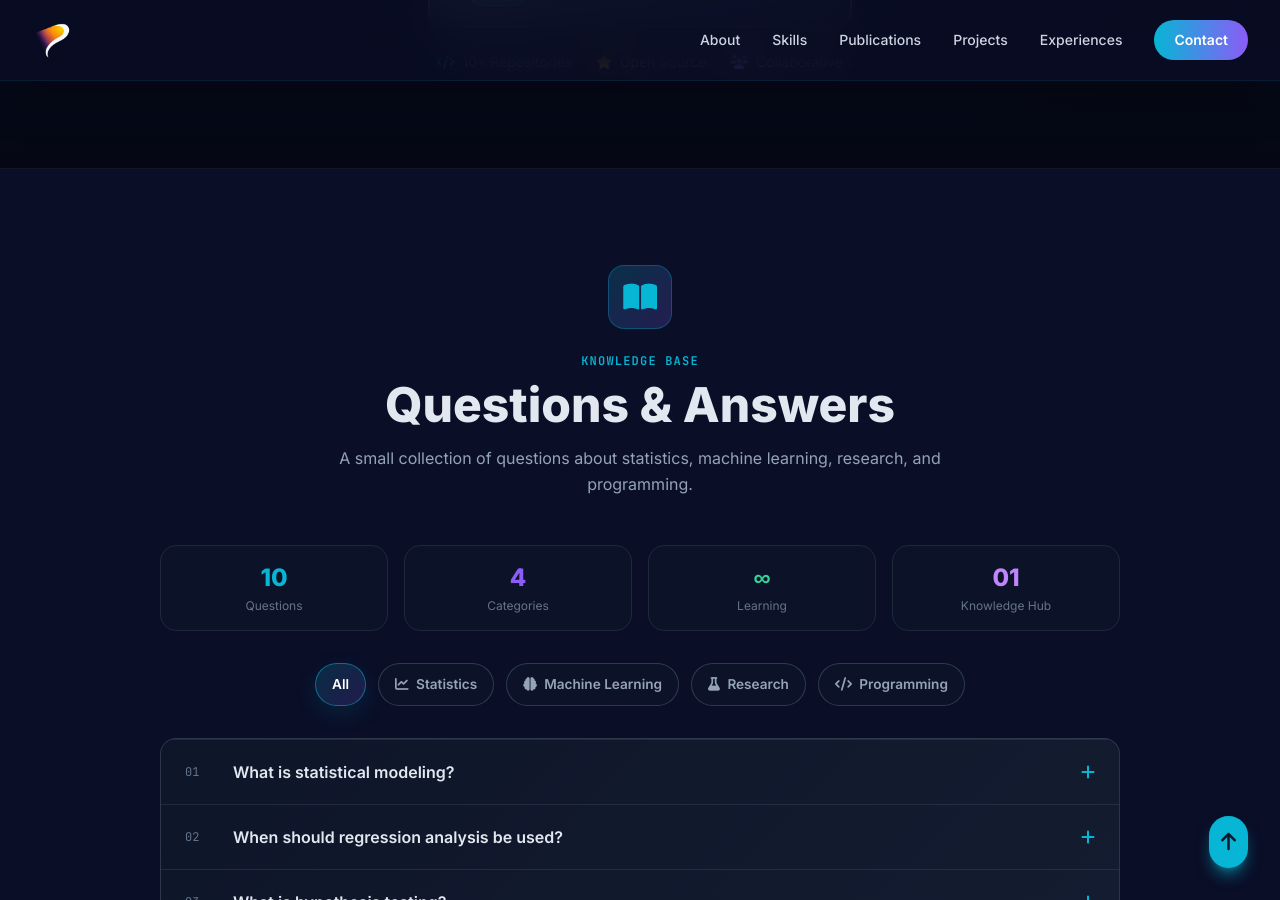
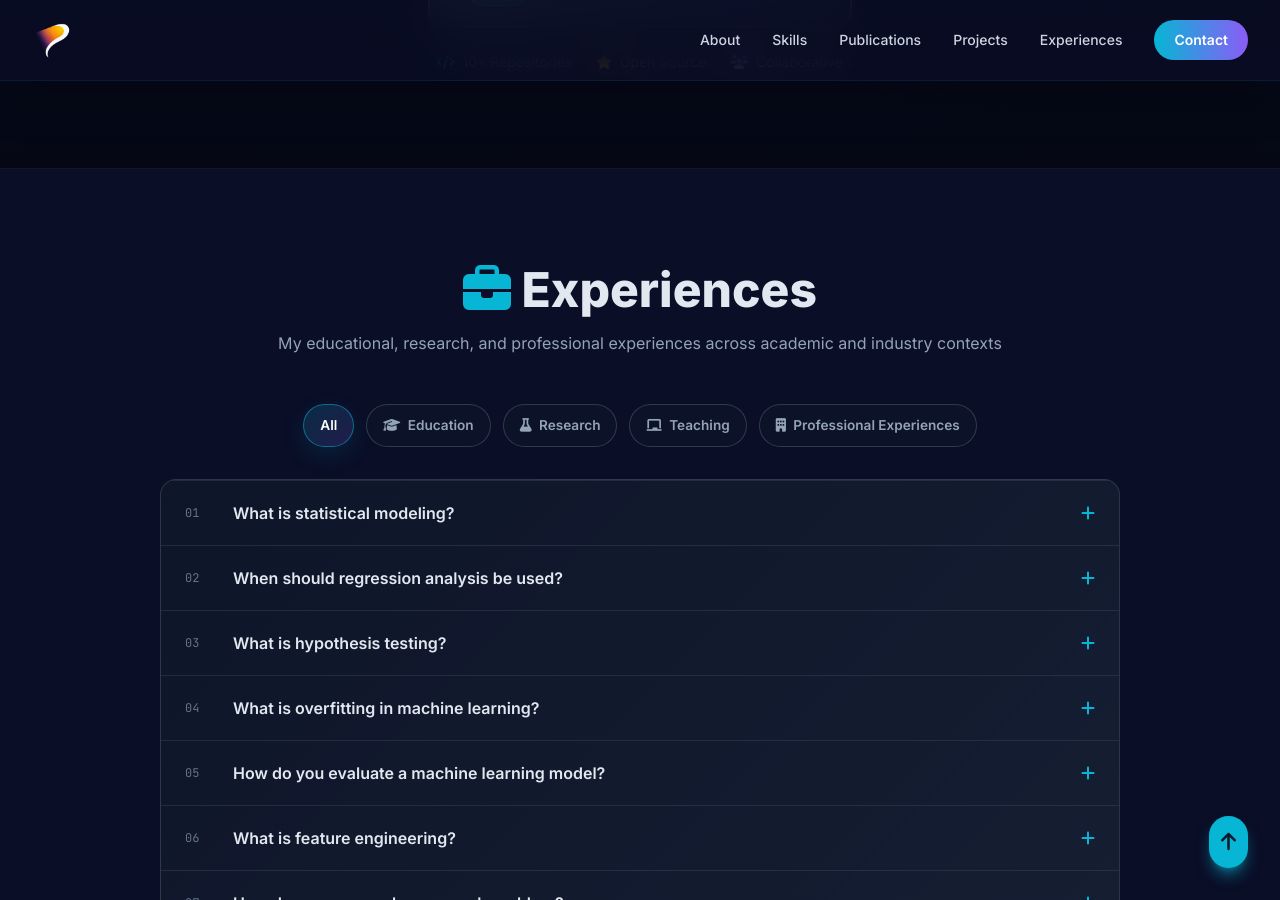
Before and after one commit to ParhamPishro/ParhamPishro.github.io, a Jekyll site: the page index.html, which Jekyll copies as it is, in a window 1280 px wide and 900 px high, scrolled down 4416 px. Built offline with Jekyll 4.4.1, drawn with Linux system fonts in a browser that asks for light colours; nearby versions of some CDN libraries; comment, search, counter and statistics services are not loaded.

Commit message:
Refactor index.html for clarity and new filters
Updated various sections to enhance clarity and added new categories for filtering.

```diff
--- a/index.html
+++ b/index.html
@@ -890,8 +890,6 @@
                                 <div class="progress-fill" data-progress="65"></div>
                             </div>
                         </div>
-
-
                     </div>
                 </div>
             </div>
@@ -1012,7 +1010,7 @@
                     <div class="learning-card">
                         <div class="flex items-center justify-between gap-4 mb-3">
                             <span class="learning-meta">
-                                (Under Review) <!--CHAPTER 01 · FOUNDATION-->
+                                (Under Review) <!--In Preparation · Submitted · Under Review · Major/Minor Revision · Accepted · Published-->
                             </span>
                             <!--<span class="text-xs text-slate-500 font-mono">
                                 02
@@ -1297,52 +1295,34 @@
 
             <!-- Section Header -->
             <div class="text-center mb-12 reveal">
-
-                <div class="inline-flex items-center justify-center w-16 h-16 rounded-2xl bg-gradient-to-br from-accent/20 to-accentSec/20 mb-6 border border-accent/30">
-                    <i class="fas fa-book-open text-3xl text-accent"></i>
-                </div>
-
-                <div class="text-accent text-xs font-mono font-bold uppercase tracking-widest mb-3">
-                    Knowledge Base
-                </div>
-
                 <h2 class="text-4xl md:text-5xl font-black mb-4">
-                    Questions & <span class="gradient-text">Answers</span>
+                    <i class="fas fa-briefcase text-accent"></i>
+                    Experiences
                 </h2>
-
-                <p class="text-slate-400 max-w-2xl mx-auto leading-relaxed">
-                    A small collection of questions about statistics, machine learning,
-                    research, and programming.
+                <p class="text-slate-400 max-w-3xl mx-auto leading-relaxed">
+                    My educational, research, and professional experiences across academic and industry contexts
                 </p>
-
             </div>
 
-
             <!-- Stats -->
-            <div class="grid grid-cols-2 md:grid-cols-4 gap-4 mb-8 reveal">
-
+            <!--<div class="grid grid-cols-2 md:grid-cols-4 gap-4 mb-8 reveal">
                 <div class="text-center p-4 rounded-2xl bg-slate-900/50 border border-slate-800">
                     <div class="text-2xl font-black text-accent">10</div>
                     <div class="text-xs text-slate-500 mt-1">Questions</div>
                 </div>
-
                 <div class="text-center p-4 rounded-2xl bg-slate-900/50 border border-slate-800">
                     <div class="text-2xl font-black text-accentSec">4</div>
                     <div class="text-xs text-slate-500 mt-1">Categories</div>
                 </div>
-
                 <div class="text-center p-4 rounded-2xl bg-slate-900/50 border border-slate-800">
                     <div class="text-2xl font-black text-emerald-400">∞</div>
                     <div class="text-xs text-slate-500 mt-1">Learning</div>
                 </div>
-
                 <div class="text-center p-4 rounded-2xl bg-slate-900/50 border border-slate-800">
                     <div class="text-2xl font-black text-purple-400">01</div>
                     <div class="text-xs text-slate-500 mt-1">Knowledge Hub</div>
                 </div>
-
-            </div>
-
+            </div>-->
 
             <!-- Category Filters -->
             <div class="flex flex-wrap justify-center gap-3 mb-8 reveal">
@@ -1351,14 +1331,9 @@
                     All
                 </button>
 
-                <button class="knowledge-filter" data-category="statistics">
-                    <i class="fas fa-chart-line mr-1"></i>
-                    Statistics
-                </button>
-
-                <button class="knowledge-filter" data-category="machine-learning">
-                    <i class="fas fa-brain mr-1"></i>
-                    Machine Learning
+                <button class="knowledge-filter" data-category="education">
+                    <i class="fas fa-graduation-cap mr-1"></i>
+                    Education
                 </button>
 
                 <button class="knowledge-filter" data-category="research">
@@ -1366,9 +1341,14 @@
                     Research
                 </button>
 
-                <button class="knowledge-filter" data-category="programming">
-                    <i class="fas fa-code mr-1"></i>
-                    Programming
+                <button class="knowledge-filter" data-category="teaching">
+                    <i class="fas fa-chalkboard mr-1"></i>
+                    Teaching
+                </button>
+
+                <button class="knowledge-filter" data-category="professional">
+                    <i class="fas fa-building mr-1"></i>
+                    Professional Experiences
                 </button>
 
             </div>
```
